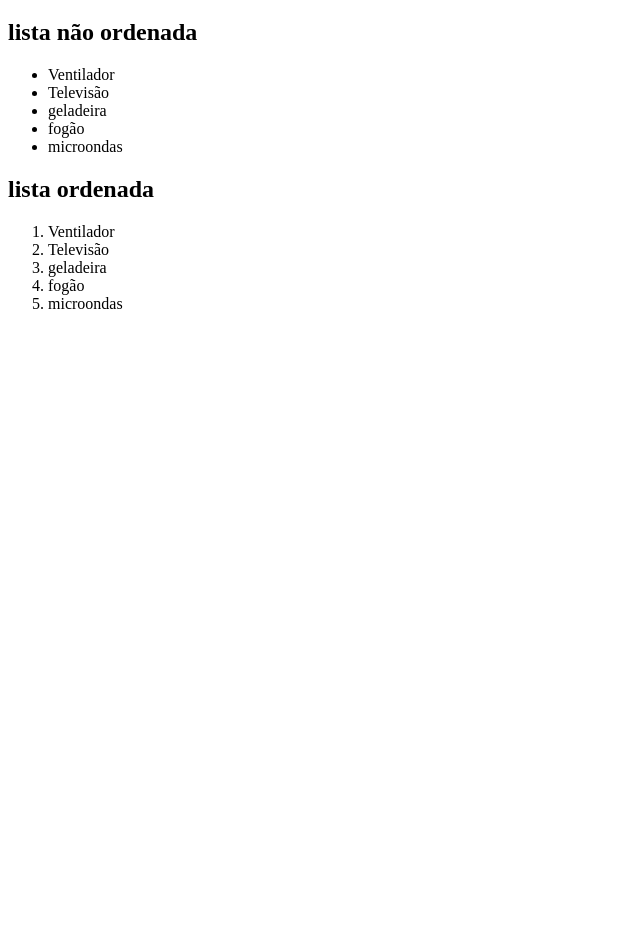
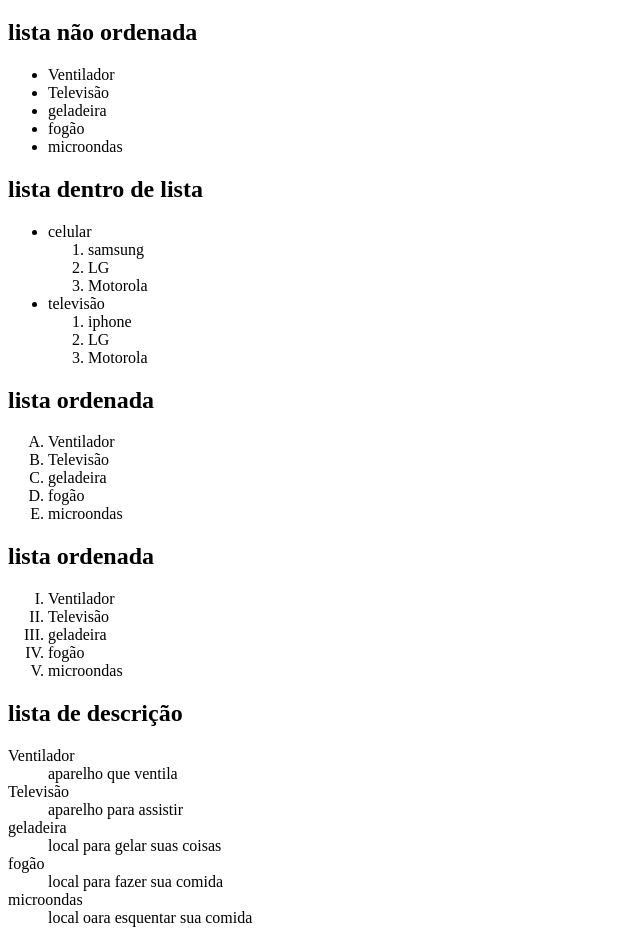
Before and after one commit to Guuhmenezes/tituloseparagrafos, a plain HTML site: page listas.html in a window 1280 px wide. Shown: the part 61-1004 px from the top of the page, without its empty margins (0-640 px from the left). Before the commit the page ends 800 px from the top, so only its background shows below. Drawn offline with Linux system fonts and the light colour scheme.

Commit message:
adicionando listas

```diff
--- a/listas.html
+++ b/listas.html
@@ -15,13 +15,50 @@
             <li>fogão</li>
             <li>microondas</li>
         </ul>
+        <h2>lista dentro de lista</h2>
+        <ul>
+
+            <li>celular</li>
+                <ol>
+                    <li>samsung</li>
+                    <li>LG</li>
+                    <li>Motorola</li>
+                </ol>
+            <li>televisão</li>
+                <ol>
+                  <li>iphone</li>
+                    <li>LG</li>
+                    <li>Motorola</li>
+                </ol>
+        </ul>
         <h2>lista ordenada</h2>
-        <ol>
+        <ol type="A">
             <li>Ventilador</li>
             <li>Televisão</li>
             <li>geladeira</li>
             <li>fogão</li>
             <li>microondas</li>
         </ol>
+        <h2>lista ordenada</h2>
+        <ol type="I">
+            <li>Ventilador</li>
+            <li>Televisão</li>
+            <li>geladeira</li>
+            <li>fogão</li>
+            <li>microondas</li>
+        </ol>
+        <h2>lista de descrição</h2>
+        <dl>
+            <dt>Ventilador</dt>
+                <dd>aparelho que ventila</dd>
+            <dt>Televisão</dt>
+            <dd>aparelho para assistir</dd>
+            <dt>geladeira</dt>
+            <dd>local para gelar suas coisas</dd>
+            <dt>fogão</dt>
+            <dd>local para fazer sua comida</dd>
+            <dt>microondas</dt>
+            <dd>local oara esquentar sua comida</dd>
+        </dl>
     </body>
 </html>
```
